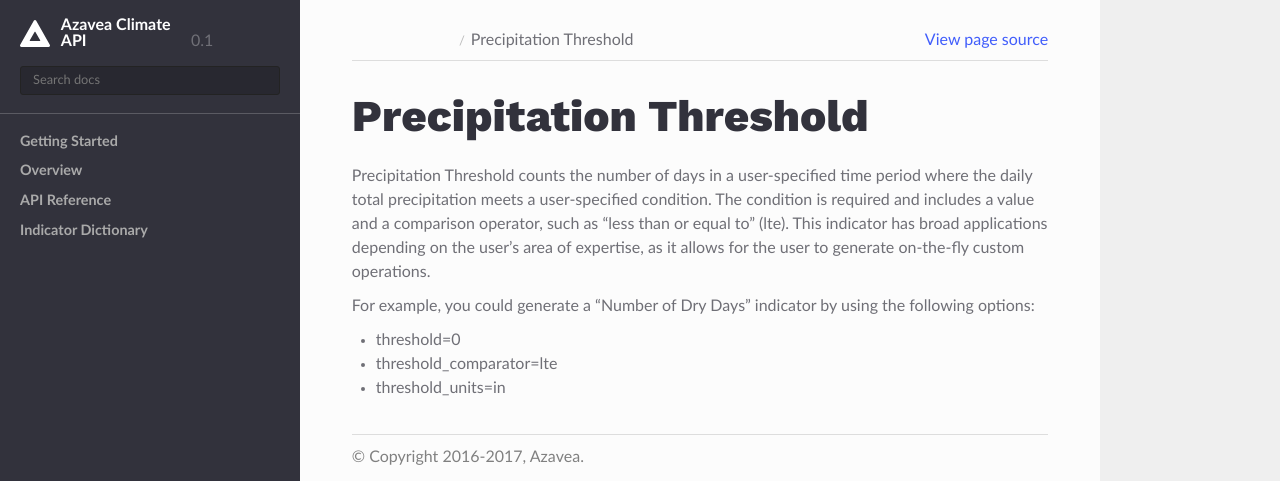
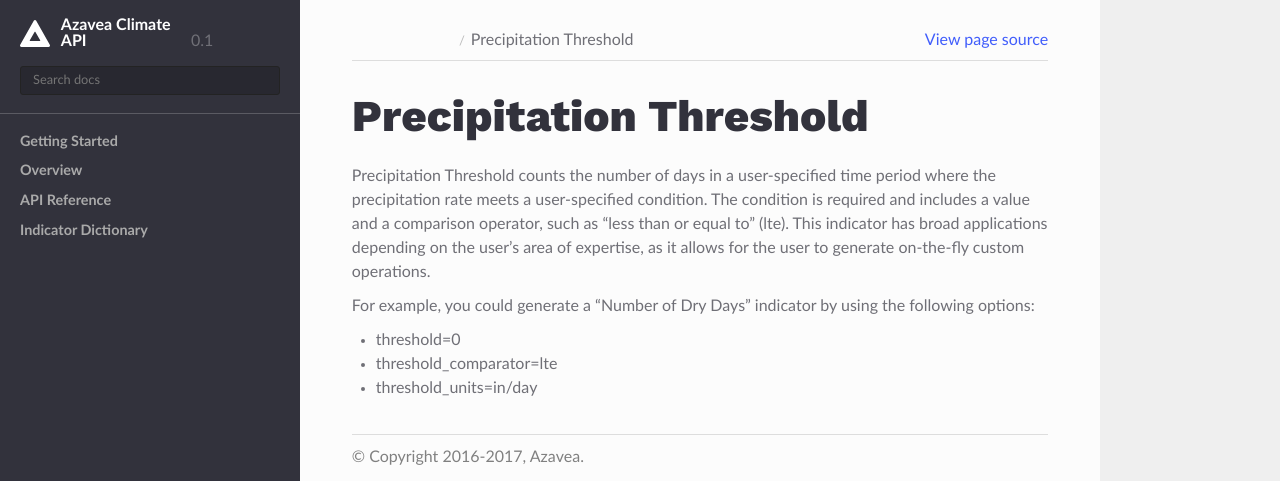
Before and after one commit to azavea/climate-change-api, a Sphinx documentation site: the page built from doc/source/indicators/precipitation_threshold.rst, in a window 1280 px wide. Shown: the top 481 px of the page. Built offline with Sphinx 7.4.7 and the Read the Docs theme 2.0.0, drawn with Linux system fonts in a browser that asks for light colours.

Commit message:
Doc update to clarify precip rates

```diff
--- a/doc/source/indicators/percentile_precipitation.rst
+++ b/doc/source/indicators/percentile_precipitation.rst
@@ -1,6 +1,6 @@
 Percentile Precipitation
 -------------------------
 
-Percentile Precipitation returns the precipitation value for a user-specified percentile and time period. This indicator can be used to help gather statistics about uncertainty in the climate model predictions for precipitation.
+Percentile Precipitation returns the precipitation rate for a user-specified percentile and time period. This indicator can be used to help gather statistics about uncertainty in the climate model predictions for precipitation.
 
 The defaults for this indicator return the 50th percentile (median) for each year in the source data.
--- a/doc/source/indicators/precipitation_threshold.rst
+++ b/doc/source/indicators/precipitation_threshold.rst
@@ -1,10 +1,10 @@
 Precipitation Threshold
 -----------------------
 
-Precipitation Threshold counts the number of days in a user-specified time period where the daily total precipitation meets a user-specified condition. The condition is required and includes a value and a comparison operator, such as "less than or equal to" (lte). This indicator has broad applications depending on the user's area of expertise, as it allows for the user to generate on-the-fly custom operations.
+Precipitation Threshold counts the number of days in a user-specified time period where the precipitation rate meets a user-specified condition. The condition is required and includes a value and a comparison operator, such as "less than or equal to" (lte). This indicator has broad applications depending on the user's area of expertise, as it allows for the user to generate on-the-fly custom operations.
 
 For example, you could generate a "Number of Dry Days" indicator by using the following options:
 
 - threshold=0
 - threshold_comparator=lte
-- threshold_units=in
+- threshold_units=in/day
--- a/doc/source/indicators/total_precipitation.rst
+++ b/doc/source/indicators/total_precipitation.rst
@@ -1,7 +1,7 @@
 Total Precipitation
 -------------------
 
-Total Precipitation returns the summed daily precipitation ranging the user-specified period of time. It is an appropriate first-pass metric for probable long term precipitation trends. Total precipitation is broad because it waters down information on precipitation event intensity, particularly the longer the period of time. For a more thorough look, consider further analysis with `yearly max consecutive dry days`_ or `extreme precipitation events`_.
+Total Precipitation returns the summed precipitation volume ranging the user-specified period of time. It is an appropriate first-pass metric for probable long term precipitation trends. Total precipitation is broad because it waters down information on precipitation event intensity, particularly the longer the period of time. For a more thorough look, consider further analysis with `yearly max consecutive dry days`_ or `extreme precipitation events`_.
 
 
 .. _yearly max consecutive dry days: indicators.html#yearly-max-consecutive-dry-days
```
Also changed, not shown: 1 other file.
